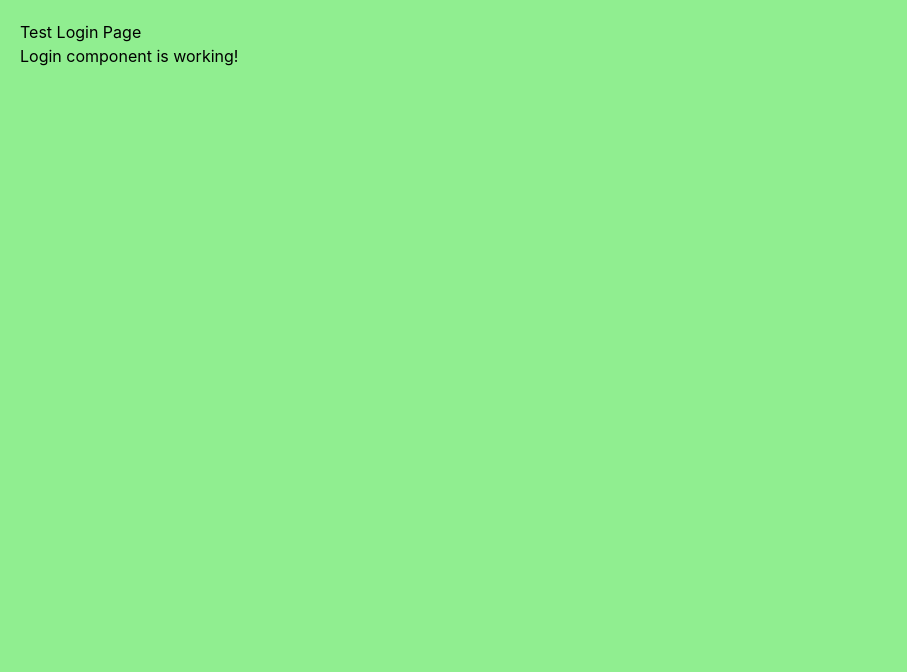
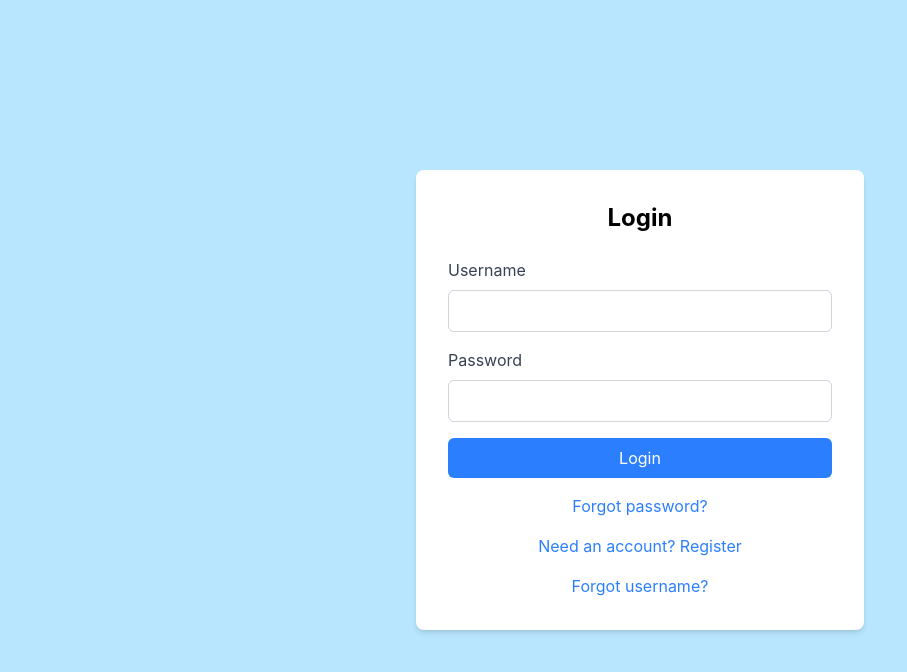
Before and after one commit to waynetaylor89/tui-logbook-v2, a React (Vite) app: page / in a window 1280 px wide. Shown: the top 672 px of the page, without its empty margins (0-907 px from the left). Built offline with nearby package versions, Linux system fonts and the light colour scheme.

Commit message:
Test importing actual Login component
- Import the real Login component to test if it causes white screen
- This will help identify if the Login component has issues
- Simplified props to avoid dependency issues

```diff
--- a/src/App.jsx
+++ b/src/App.jsx
@@ -1,15 +1,5 @@
 import { useState } from "react";
-import { Navigate, Route, Routes } from "react-router-dom";
-
-// Test Login component
-function TestLogin() {
-  return (
-    <div style={{ padding: '20px', backgroundColor: 'lightgreen', minHeight: '100vh' }}>
-      <h1>Test Login Page</h1>
-      <p>Login component is working!</p>
-    </div>
-  );
-}
+import Login from "./components/Login.jsx";
 
 export default function AircraftMovementLogbook() {
   const [currentUser, setCurrentUser] = useState(null);
@@ -17,7 +7,7 @@ export default function AircraftMovementLogbook() {
   console.log("App component is rendering!");
 
   if (!currentUser) {
-    return <TestLogin />;
+    return <Login onLogin={() => setCurrentUser("test")} />;
   }
 
   return (
```
